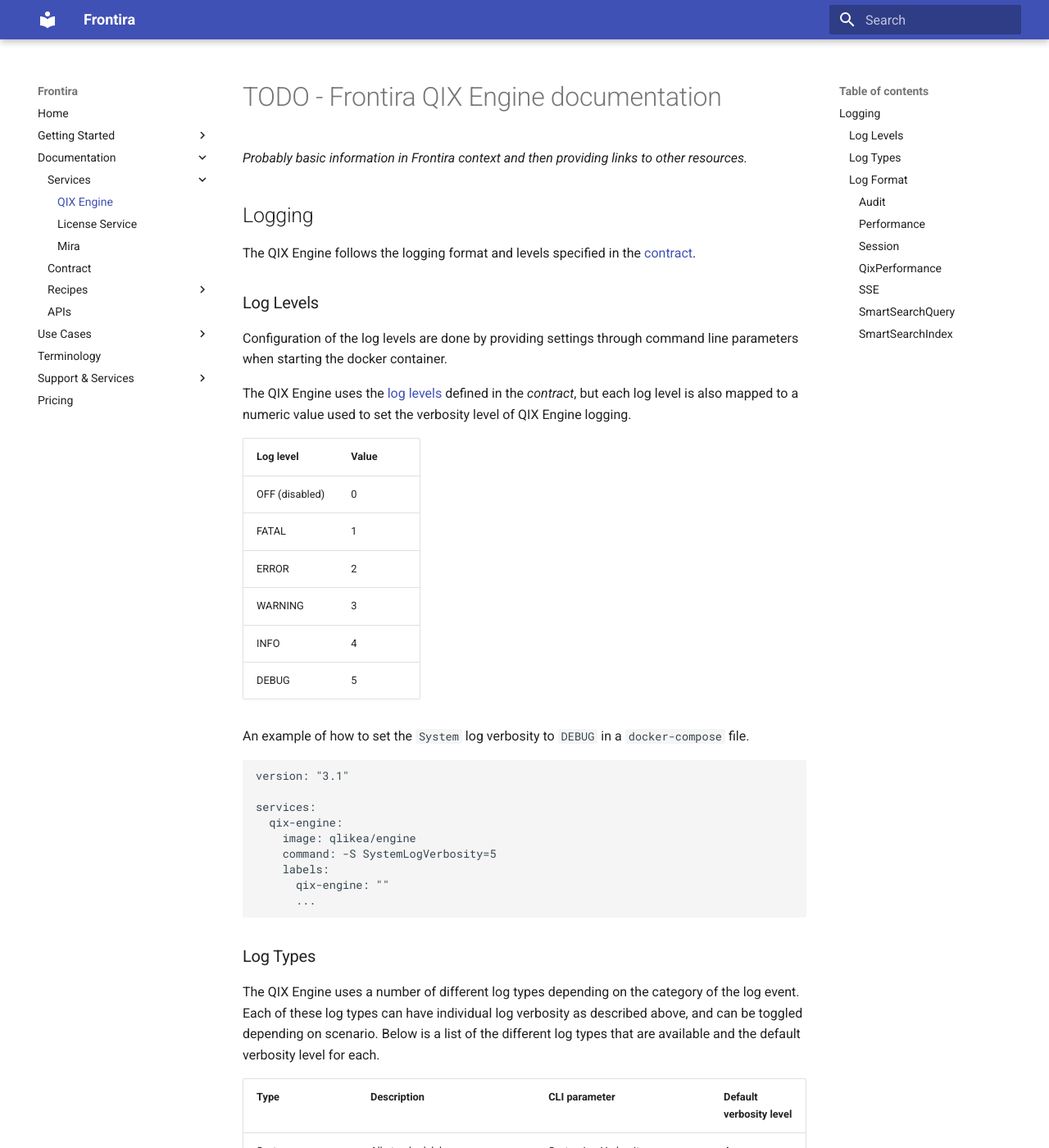
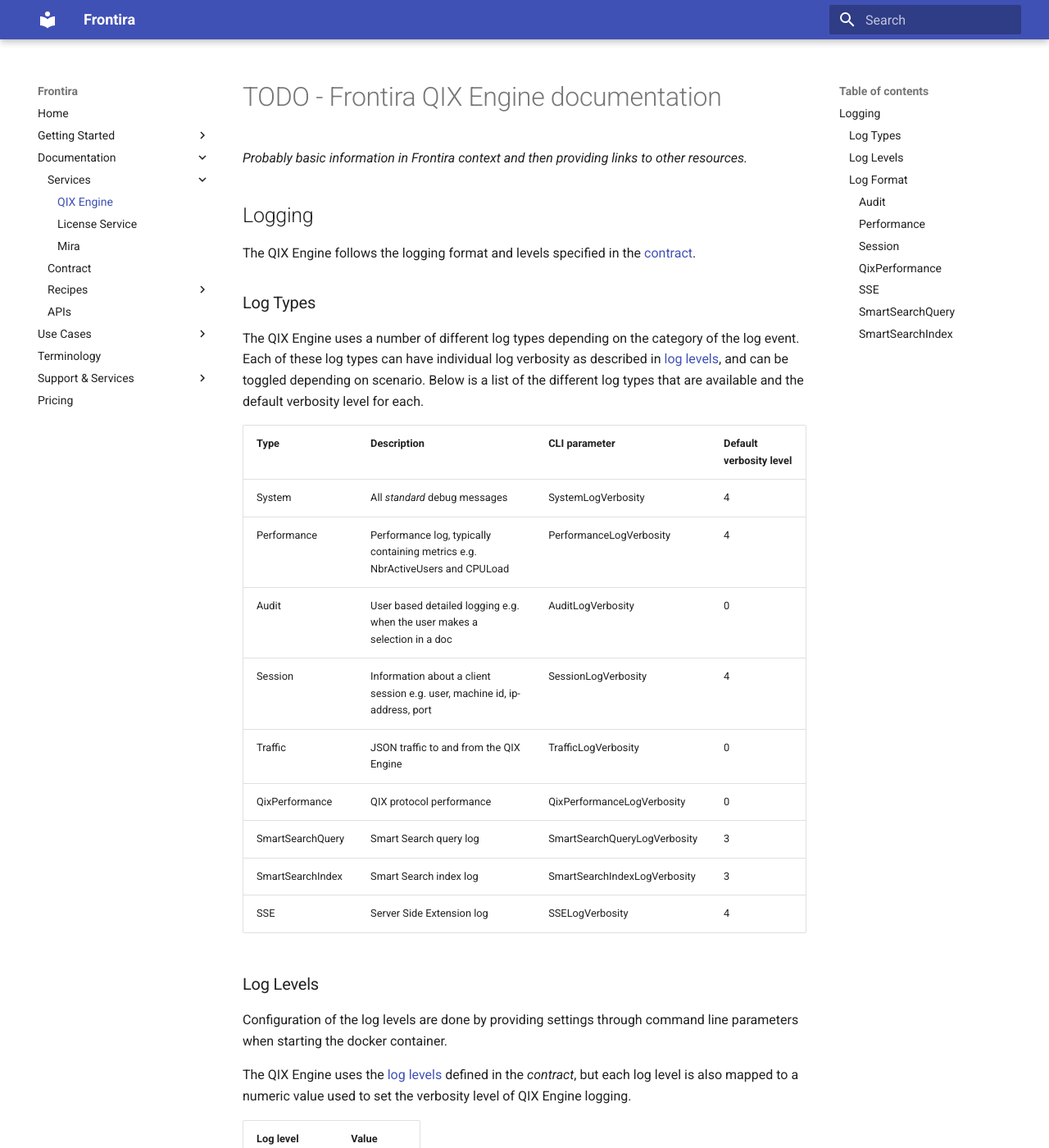
Before and after one commit to qlik-oss/core-website, an MkDocs documentation site: the page built from docs/documentation/services/qix-engine.md, in a window 1280 px wide and 1400 px high. Shown: the whole window at 82% size. Built offline with MkDocs 1.6.1 and Material for MkDocs 9.7.7, drawn with Linux system fonts in a browser that asks for light colours; old or Windows-style settings are respelled for this version of MkDocs; some of the changed lines change nothing that is shown; some of the changed text lies outside the part shown.

Commit message:
Move log type above level

````diff
--- a/docs/documentation/services/qix-engine.md
+++ b/docs/documentation/services/qix-engine.md
@@ -4,13 +4,29 @@
 
 ## Logging
 
-The QIX Engine follows the logging format and levels specified in the [contract](../../contract.md#logging).
+The QIX Engine follows the logging format and levels specified in the [contract](../contract.md#logging).
+
+### Log Types
+
+The QIX Engine uses a number of different log types depending on the category of the log event. Each of these log types can have individual log verbosity as described in [log levels](#log-levels), and can be toggled depending on scenario. Below is a list of the different log types that are available and the default verbosity level for each.
+
+| Type | Description | CLI parameter | Default verbosity level |
+| ---- | ----------- | ------------- | ----------------------- |
+| System | All _standard_ debug messages | SystemLogVerbosity | 4 |
+| Performance | Performance log, typically containing metrics e.g. NbrActiveUsers and CPULoad | PerformanceLogVerbosity | 4 |
+| Audit | User based detailed logging e.g. when the user makes a selection in a doc | AuditLogVerbosity | 0 |
+| Session |  Information about a client session e.g. user, machine id, ip-address, port | SessionLogVerbosity | 4 |
+| Traffic | JSON traffic to and from the QIX Engine | TrafficLogVerbosity | 0 |
+| QixPerformance | QIX protocol performance | QixPerformanceLogVerbosity | 0 |
+| SmartSearchQuery | Smart Search query log | SmartSearchQueryLogVerbosity | 3 |
+| SmartSearchIndex | Smart Search index log | SmartSearchIndexLogVerbosity | 3 |
+| SSE | Server Side Extension log | SSELogVerbosity | 4 |
 
 ### Log Levels
 
 Configuration of the log levels are done by providing settings through command line parameters when starting the docker container.
 
-The QIX Engine uses the [log levels](../../contract.md#logging-levels) defined in the _contract_, but each log level is also mapped to a numeric value used to set the verbosity level of QIX Engine logging.
+The QIX Engine uses the [log levels](../contract.md#logging-levels) defined in the _contract_, but each log level is also mapped to a numeric value used to set the verbosity level of QIX Engine logging.
 
 | Log level | Value |
 | --------- | ----- |
@@ -35,25 +51,9 @@
       ...
 ```
 
-### Log Types
-
-The QIX Engine uses a number of different log types depending on the category of the log event. Each of these log types can have individual log verbosity as described above, and can be toggled depending on scenario. Below is a list of the different log types that are available and the default verbosity level for each.
-
-| Type | Description | CLI parameter | Default verbosity level |
-| ---- | ----------- | ------------- | ----------------------- |
-| System | All _standard_ debug messages | SystemLogVerbosity | 4 |
-| Performance | Performance log, typically containing metrics e.g. NbrActiveUsers and CPULoad | PerformanceLogVerbosity | 4 |
-| Audit | User based detailed logging e.g. when the user makes a selection in a doc | AuditLogVerbosity | 0 |
-| Session |  Information about a client session e.g. user, machine id, ip-address, port | SessionLogVerbosity | 4 |
-| Traffic | JSON traffic to and from the QIX Engine | TrafficLogVerbosity | 0 |
-| QixPerformance | QIX protocol performance | QixPerformanceLogVerbosity | 0 |
-| SmartSearchQuery | Smart Search query log | SmartSearchQueryLogVerbosity | 3 |
-| SmartSearchIndex | Smart Search index log | SmartSearchIndexLogVerbosity | 3 |
-| SSE | Server Side Extension log | SSELogVerbosity | 4 |
-
 ### Log Format
 
-In addition to the required fields in the [contract](../../contract.md#logging) the QIX Engine also has a few log fields that are common to all log types:
+In addition to the required fields in the [contract](../contract.md#logging) the QIX Engine also has a few log fields that are common to all log types:
 
 | Field | Description |
 | ----- | ----------- |
````
